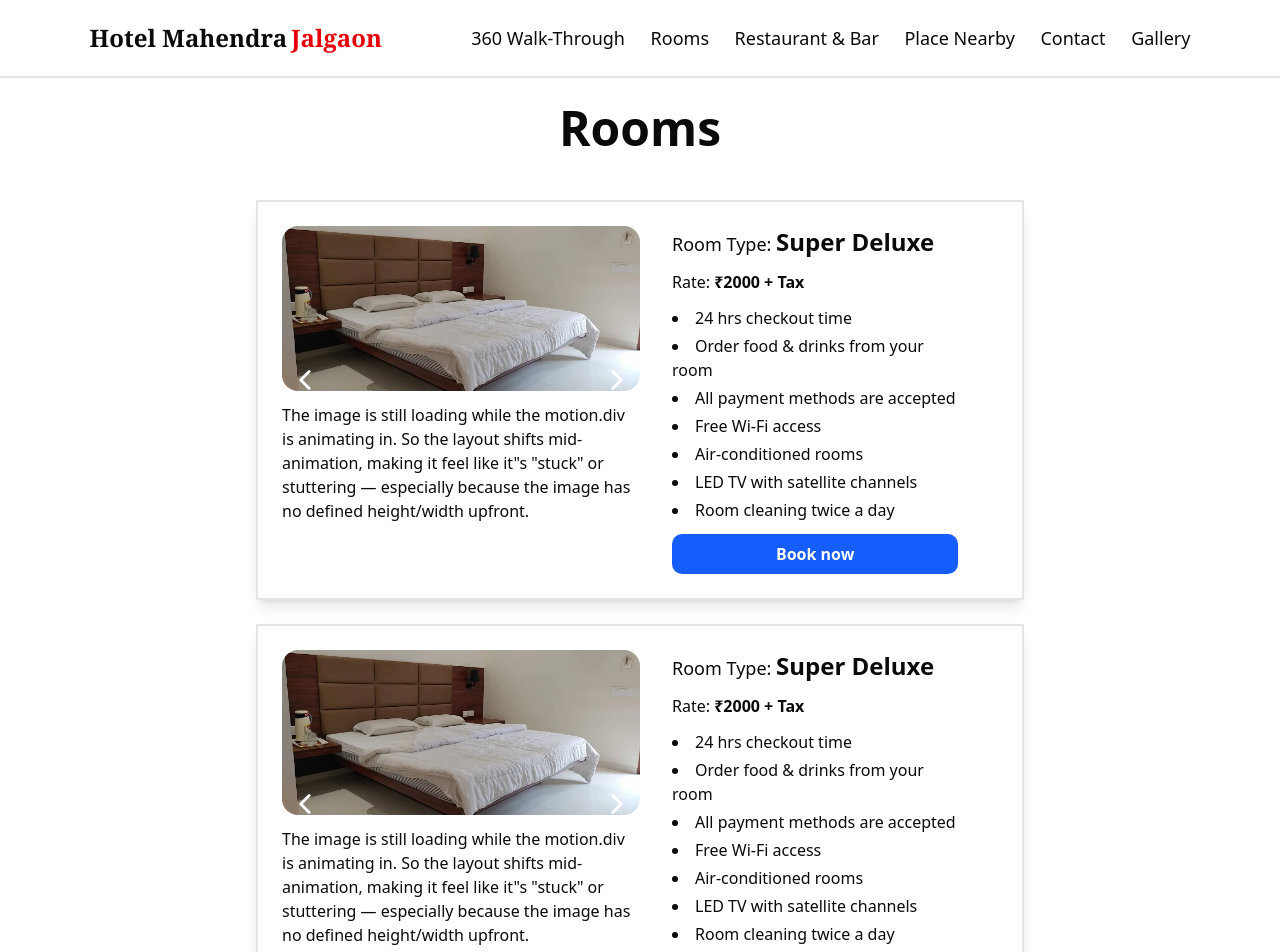
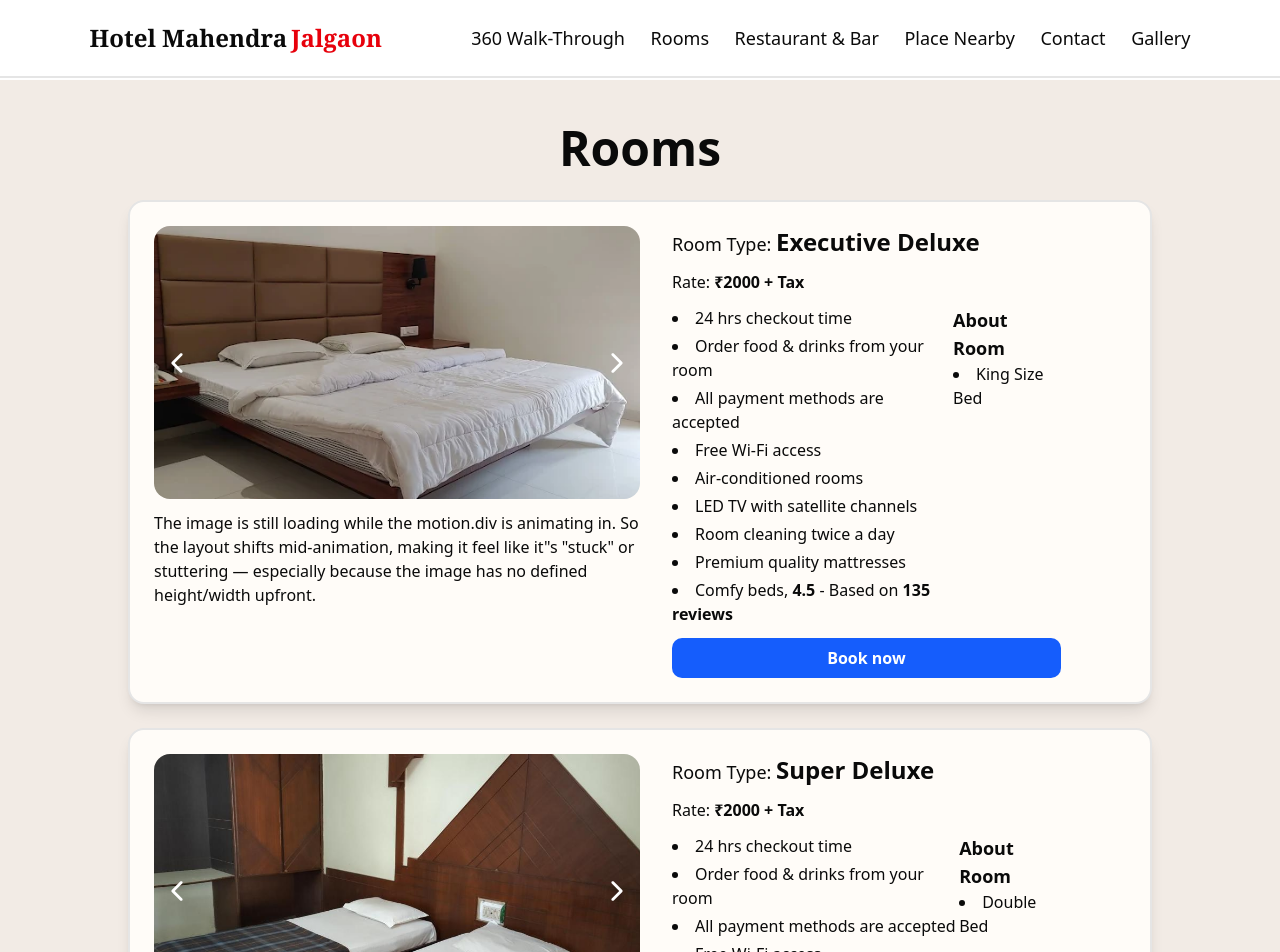
Before and after one commit to devabaviskar1999/Mahendra, a React (Vite) app in the folder frontend/: page /rooms in a window 1280 px wide. Shown: the top 952 px of the page. Built offline with nearby package versions, Linux system fonts and the light colour scheme.

Commit message:
Rooms component work done

```diff
--- a/frontend/src/pages/homeComponent/coconut/Coconut.tsx
+++ b/frontend/src/pages/homeComponent/coconut/Coconut.tsx
@@ -58,9 +58,9 @@ const accordionData = [
   },
   {
     value: "item-4",
-    question: "How much is the distance from Bus Stand/ Railway station?",
+    question: "How much is the distance from Bus Stand/ Railway station/ Airport?",
     answer:
-      "From Railway station the distance will be 2km and from Bus stand it is around 2.5km. You can get shared auto rickshaws and the reasonable fair from BusStand should be max 30Rs/person and from Railway station it should be around 20Rs/person.",
+      "From Railway station the distance will be 2km and from Bus stand it is around 2.5km. You can get shared auto rickshaws and the reasonable fair from BusStand should be max 30Rs/person and from Railway station it should be around 20Rs/person. And from Airport the distance will be around 10km. You can get cab services from the airport and the fair should be around 200Rs.",
   },
   {
     value: "item-5",
--- a/frontend/src/pages/rooms/RoomComponent.tsx
+++ b/frontend/src/pages/rooms/RoomComponent.tsx
@@ -1,11 +1,15 @@
 import { useEffect, useState } from "react";
 import { IoIosArrowBack, IoIosArrowForward } from "react-icons/io";
-
+import { useNavigate } from "react-router-dom";
 interface RoomDataType {
   Img: string;
   category: string;
   rate: number;
   description: string;
+  reviewCount?: number;
+  rating?: number;
+  bedType?: string;
+
 }
 
 export default function RoomComponent({
@@ -13,8 +17,13 @@ export default function RoomComponent({
   category,
   rate,
   description,
+  reviewCount,
+  rating,
+  bedType
+
 }: RoomDataType) {
   const [isTapped, setIsTapped] = useState(false);
+  const navigate = useNavigate();
 
   useEffect(() => {
     let timeoutId: NodeJS.Timeout;
@@ -22,7 +31,8 @@ export default function RoomComponent({
     if (isTapped) {
       timeoutId = setTimeout(() => {
         setIsTapped(false);
-      }, 200);
+        navigate("/contact");
+      }, 100);
     }
 
     return () => {
@@ -30,17 +40,20 @@ export default function RoomComponent({
     };
   }, [isTapped]);
   return (
-    <div className="w-full md:w-3/5 relative `rounded-2xl shadow-lg mt-4 lg:mt-6 border-2 p-4 md:p-6 flex flex-col md:flex-row gap-4 md:gap-8">
+<div className="w-full md:w-4/5 relative rounded-2xl shadow-lg mt-4 lg:mt-6 border-2 p-4 md:p-6 flex flex-col md:flex-row gap-4 md:gap-8 bg-[#fffcf8]">
+
+
       {/* Image and Description Section */}
       <div className="w-full md:w-1/2 flex flex-col gap-3 relative">
+        <div className="relative w-full aspect-video overflow-hidden rounded-2xl">
           <img
             src={Img}
             alt={`${category} image`}
-          className="rounded-2xl w-full object-cover"
+            className="w-full h-full object-cover"
           />
-        <IoIosArrowBack className="absolute left-2 top-2/5 z-50 text-white text-3xl hover:cursor-pointer" />
-        <IoIosArrowForward className="absolute right-2 top-2/5 z-50 text-white text-3xl  hover:cursor-pointer" />
-
+          <IoIosArrowBack className="absolute left-2 top-1/2 -translate-y-1/2 z-50 text-white text-3xl hover:cursor-pointer" />
+          <IoIosArrowForward className="absolute right-2 top-1/2 -translate-y-1/2 z-50 text-white text-3xl hover:cursor-pointer" />
+        </div>
         <p className="text-sm md:text-base hidden md:flex">{description}</p>
       </div>
 
@@ -53,7 +66,8 @@ export default function RoomComponent({
         <span className="text-sm font-semibold md:text-base">
           <span className="font-normal">Rate: </span>₹{rate} + Tax
         </span>
-        <ul className="list-disc list-inside text-sm md:text-base space-y-1">
+        <div className="flex flex-col-reverse xl:flex-row xl:justify-evenly">
+          <ul className="list-disc list-inside text-sm md:text-sm lg:text-base space-y-1">
             <li>24 hrs checkout time</li>
             <li>Order food & drinks from your room</li>
             <li>All payment methods are accepted</li>
@@ -61,7 +75,25 @@ export default function RoomComponent({
             <li>Air-conditioned rooms</li>
             <li>LED TV with satellite channels</li>
             <li>Room cleaning twice a day</li>
+            <li>Premium quality mattresses</li>
+            <li>
+              Comfy beds,{" "}
+              <span className="text-sm font-semibold md:text-base">
+                {rating}
+              </span>{" "}
+              - Based on{" "}
+              <span className="text-sm font-semibold md:text-base">
+                {reviewCount} reviews
+              </span>
+            </li>
           </ul>
+          <div>
+            <h3 className="font-semibold text-md md:text-lg">About Room</h3>
+            <ul className="list-disc list-inside text-sm font-semibold xl:font-normal xl:text-base space-y-1">
+              <li>{bedType}</li>
+            </ul>
+          </div>
+        </div>
         <button
           onClick={() => setIsTapped(true)}
           className={`flex items-center justify-center p-2 rounded-lg text-white font-semibold transition ease-in-out duration-200
--- a/frontend/src/pages/rooms/Rooms.tsx
+++ b/frontend/src/pages/rooms/Rooms.tsx
@@ -1,31 +1,44 @@
 import RoomComponent from "./RoomComponent";
 import Room from "../../imageStore/MainViewImage/Room.webp";
+import DoubleBed from "../../imageStore/Rooms/Double-bed.jpg";
+import ThirdRoom from "../../imageStore/Rooms/Third room.jpg";
 export default function Rooms() {
   return (
-    <div className="flex flex-col items-center w-full h-auto mt-3 md:mt-0">
-      <h1 className="text-3xl p-3 md:text-3xl lg:text-5xl font-semibold lg:p-6">
+<div className="flex flex-col items-center w-full h-auto mt-3 md:mt-0 md:bg-[#f2ebe5]
+ py-6 md:py-10">
+
+      <h1 className="text-3xl p-1 sm:text-4xl md:text-5xl lg:text-5xl font-semibold ">
         Rooms
       </h1>
       <RoomComponent
         Img={Room}
+        category="Executive Deluxe"
+        rate={2000}
+        description='The image is still loading while the motion.div is animating in.
+So the layout shifts mid-animation, making it feel like it"s "stuck" or stuttering — especially because the image has no defined height/width upfront.'
+        reviewCount={135}
+        rating={4.5}
+        bedType="King Size Bed"
+      />
+      <RoomComponent
+        Img={DoubleBed}
         category="Super Deluxe"
         rate={2000}
         description='The image is still loading while the motion.div is animating in.
 So the layout shifts mid-animation, making it feel like it"s "stuck" or stuttering — especially because the image has no defined height/width upfront.'
+        reviewCount={73}
+        rating={4.1}
+        bedType="Double Bed"
       />
       <RoomComponent
-        Img={Room}
-        category="Super Deluxe"
+        Img={ThirdRoom}
+        category="Family Deluxe"
         rate={2000}
         description='The image is still loading while the motion.div is animating in.
 So the layout shifts mid-animation, making it feel like it"s "stuck" or stuttering — especially because the image has no defined height/width upfront.'
-      />
-      <RoomComponent
-        Img={Room}
-        category="Super Deluxe"
-        rate={2000}
-        description='The image is still loading while the motion.div is animating in.
-So the layout shifts mid-animation, making it feel like it"s "stuck" or stuttering — especially because the image has no defined height/width upfront.'
+        reviewCount={97}
+        rating={4.8}
+        bedType="Triple Bed"
       />
     </div>
   );
```
Also changed, not shown: frontend/src/imageStore/Rooms/Double-bed.jpg (added), frontend/src/imageStore/Rooms/Third room.jpg (added). Lines whose indentation alone changed are shown as unchanged.
